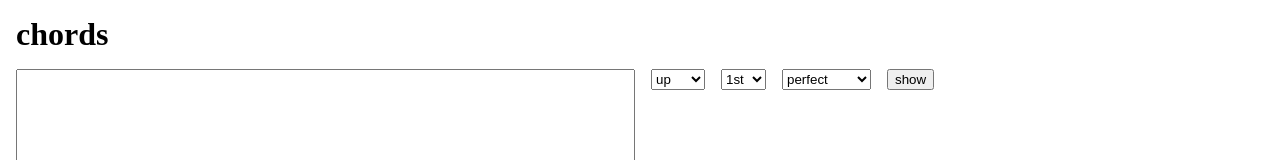
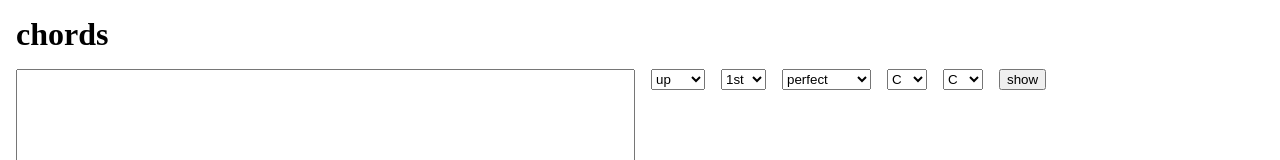
Before and after one commit to constracti/chords, a plain HTML site: page index.html in a window 1280 px wide. Shown: the top 160 px of the page. Drawn offline with nearby package versions, Linux system fonts and the light colour scheme.

Commit message:
select transposition source and destination

```diff
--- a/chords.js
+++ b/chords.js
@@ -3,9 +3,11 @@ function chords(selector, options = {}) {
 	const transposer = {
 		props: [
 			'dir',
-			'interval',
+			'diatonic',
 			'primary',
 			'secondary',
+			'src',
+			'dst',
 			'hide',
 			'text',
 			'larger',
@@ -15,7 +17,7 @@ function chords(selector, options = {}) {
 			['up', 'up'],
 			['down', 'down'],
 		],
-		intervals: [
+		diatonics: [
 			[0, '1st'],
 			[1, '2nd'],
 			[2, '3rd'],
@@ -45,13 +47,41 @@ function chords(selector, options = {}) {
 		alter2int: s => transposer._alters.indexOf(s !== undefined ? s : '') - 2,
 		_values: [0, 2, 4, 5, 7, 9, 11],
 		step2val: i => i in transposer._values ? transposer._values[i] : '*',
-		transpose: (note, transpose) => {
+		interval: (dir, diatonic, primary, secondary) => {
+			const interval = {};
+			interval.diatonic = parseInt(diatonic);
+			interval.chromatic = transposer.step2val(interval.diatonic);
+			if (transposer.is_primary(interval.diatonic))
+				interval.chromatic += parseInt(primary);
+			else
+				interval.chromatic += parseInt(secondary);
+			if (dir !== 'up') {
+				interval.diatonic = -interval.diatonic;
+				interval.chromatic = -interval.chromatic;
+			}
+			return interval;
+		},
+		iinterval: interval => {
+			let dir, diatonic, chromatic;
+			if (interval.diatonic > 0 || interval.diatonic === 0 && interval.chromatic >= 0) {
+				dir = 'up';
+				diatonic = interval.diatonic;
+				chromatic = interval.chromatic;
+			} else {
+				dir = 'down';
+				diatonic = -interval.diatonic;
+				chromatic = -interval.chromatic;
+			}
+			chromatic -= transposer.step2val(diatonic);
+			return [dir, diatonic, chromatic];
+		},
+		transpose: (note, interval) => {
 			let [step, alter] = note;
 			step = transposer.step2int(step);
 			alter = transposer.alter2int(alter);
 			alter += transposer.step2val(step);
-			step += transpose.diatonic;
-			alter += transpose.chromatic;
+			step += interval.diatonic;
+			alter += interval.chromatic;
 			while (step < 0) {
 				step += 7;
 				alter += 12;
@@ -65,6 +95,29 @@ function chords(selector, options = {}) {
 			alter = transposer.alter2str(alter);
 			note = [step, alter];
 			return note;
+		},
+		itranspose: (note_old, note_new) => {
+			let [step_old, alter_old] = note_old;
+			let [step_new, alter_new] = note_new;
+			step_old = transposer.step2int(step_old);
+			alter_old = transposer.alter2int(alter_old);
+			alter_old += transposer.step2val(step_old);
+			step_new = transposer.step2int(step_new);
+			alter_new = transposer.alter2int(alter_new);
+			alter_new += transposer.step2val(step_new);
+			const interval = {
+				diatonic: step_new - step_old,
+				chromatic: alter_new - alter_old,
+			};
+			if (interval.diatonic > 3) {
+				interval.diatonic -= 7;
+				interval.chromatic -= 12;
+			}
+			if (interval.diatonic < -3) {
+				interval.diatonic += 7;
+				interval.chromatic += 12;
+			}
+			return interval;
 		},
 	};
 	// translator
@@ -110,6 +163,7 @@ function chords(selector, options = {}) {
 					data: null,
 					input: null,
 					url: null,
+					tonality: 'C',
 				};
 				if ('lang' in options)
 					obj.lang = options.lang;
@@ -125,6 +179,10 @@ function chords(selector, options = {}) {
 					obj.url = options.url;
 				else if (obj.form.data('chords-url') !== undefined)
 					obj.url = obj.form.data('chords-url');
+				if ('tonality' in options)
+					obj.tonality = options.tonality;
+				else if (obj.form.data('chords-tonality') !== undefined)
+					obj.tonality = obj.form.data('chords-tonality');
 				transposer.props.forEach(prop => {
 					obj[prop] = obj.form.find('.chords-' + prop);
 				});
@@ -136,12 +194,12 @@ function chords(selector, options = {}) {
 					const html = '<option value="' + value + '">' + text + '</option>';
 					obj.dir.append(html);
 				});
-				obj.interval.empty();
-				transposer.intervals.forEach(x => {
+				obj.diatonic.empty();
+				transposer.diatonics.forEach(x => {
 					const value = x[0];
 					const text = translator.translate(x[1], obj.lang);
 					const html = '<option value="' + value + '">' + text + '</option>';
-					obj.interval.append(html);
+					obj.diatonic.append(html);
 				});
 				obj.primary.empty();
 				transposer.primary.forEach(x => {
@@ -157,6 +215,22 @@ function chords(selector, options = {}) {
 					const html = '<option value="' + value + '">' + text + '</option>';
 					obj.secondary.append(html);
 				});
+				obj.src.empty();
+				transposer._steps.forEach(step => {
+					transposer._alters.slice(1, -1).forEach(alter => {
+						const value = step + alter;
+						const html = '<option value="' + value + '">' + value + '</option>';
+						obj.src.append(html);
+					});
+				});
+				obj.dst.empty();
+				transposer._steps.forEach(step => {
+					transposer._alters.slice(1, -1).forEach(alter => {
+						const value = step + alter;
+						const html = '<option value="' + value + '">' + value + '</option>';
+						obj.dst.append(html);
+					});
+				});
 				// initialize
 				obj.hide.hide();
 				obj.text.css('display', 'block')
@@ -164,20 +238,77 @@ function chords(selector, options = {}) {
 					.css('white-space', 'pre');
 				obj.larger.hide();
 				obj.smaller.hide();
-				obj.interval.on('change', function() {
-					const interval = parseInt(obj.interval.val());
-					if (transposer.is_primary(interval)) {
+				obj.diatonic.on('change', function() {
+					const diatonic = parseInt(obj.diatonic.val());
+					if (transposer.is_primary(diatonic)) {
 						obj.primary.show();
 						obj.secondary.hide();
 					} else {
 						obj.primary.hide();
 						obj.secondary.show();
 					}
-					obj.primary.val('0');
-					obj.secondary.val('0');
+					obj.primary.val(0);
+					obj.secondary.val(0);
+				});
+				obj.src.val(obj.tonality);
+				obj.src.on('change', function() {
+					obj.tonality = obj.src.val();
+					obj.dst.find('option').each(function() {
+						const value = $(this).val();
+						const miter = [...obj.tonality.matchAll(transposer._re)];
+						if (miter.length === 0)
+							return;
+						const m = miter[0];
+						const niter = [...value.matchAll(transposer._re)];
+						if (niter.length === 0)
+							return;
+						const n = niter[0];
+						const interval = transposer.itranspose([m[1], m[2]], [n[1], n[2]]);
+						const [dir, diatonic, chromatic] = transposer.iinterval(interval);
+						let disabled;
+						if (transposer.is_primary(diatonic))
+							disabled = chromatic < -1 || chromatic > 1;
+						else
+							disabled = chromatic < -2 || chromatic > 1;
+						$(this).prop('disabled', disabled);
+					});
 				}).change();
+				$().add(obj.dir).add(obj.diatonic).add(obj.primary).add(obj.secondary).add(obj.src).on('change', function() {
+					if (obj.tonality === null)
+						return;
+					const miter = [...obj.tonality.matchAll(transposer._re)];
+					if (miter.length === 0)
+						return;
+					const m = miter[0];
+					const interval = transposer.interval(obj.dir.val(), obj.diatonic.val(), obj.primary.val(), obj.secondary.val());
+					const note_old = m[0];
+					const note_new = transposer.transpose([m[1], m[2]], interval).join('');
+					obj.dst.val(note_new);
+				});
+				obj.diatonic.change();
+				$(obj.dst).on('change', function() {
+					const miter = [...obj.tonality.matchAll(transposer._re)];
+					if (miter.length === 0)
+						return;
+					const m = miter[0];
+					const niter = [...obj.dst.val().matchAll(transposer._re)];
+					if (niter.length === 0)
+						return;
+					const n = niter[0];
+					const interval = transposer.itranspose([m[1], m[2]], [n[1], n[2]]);
+					const [dir, diatonic, chromatic] = transposer.iinterval(interval);
+					obj.dir.val(dir);
+					obj.diatonic.val(diatonic);
+					if (transposer.is_primary(diatonic)) {
+						obj.primary.val(chromatic).show();
+						obj.secondary.val(0).hide();
+					} else {
+						obj.primary.val(0).hide();
+						obj.secondary.val(chromatic).show();
+					}
+				});
 				// handlers
-				const main = (data, transpose) => {
+				const main = (data, interval) => {
 					data = $('<div>' + data + '</div>').text();
 					const lines_old = data.split(/\n|\r\n|\r|\n\r/);
 					const lines_new = [];
@@ -190,7 +321,7 @@ function chords(selector, options = {}) {
 							const miter = line.matchAll(transposer._re);
 							for (const m of miter) {
 								const note_old = m[0];
-								const note_new = transposer.transpose([m[1], m[2]], transpose).join('');
+								const note_new = transposer.transpose([m[1], m[2]], interval).join('');
 								let prev = line.slice(0, m.index + offset);
 								let next = line.slice(m.index + offset + note_old.length);
 								if (offset < 0 && prev.slice(-1) !== '/') {
@@ -217,24 +348,14 @@ function chords(selector, options = {}) {
 					obj.smaller.show();
 				};
 				obj.form.on('submit', function() {
-					const transpose = {};
-					transpose.diatonic = parseInt(obj.interval.val());
-					transpose.chromatic = transposer.step2val(transpose.diatonic);
-					if (transposer.is_primary(transpose.diatonic))
-						transpose.chromatic += parseInt(obj.primary.val());
-					else
-						transpose.chromatic += parseInt(obj.secondary.val());
-					if (obj.dir.val() !== 'up') {
-						transpose.diatonic = -transpose.diatonic;
-						transpose.chromatic = -transpose.chromatic;
-					}
+					const interval = transposer.interval(obj.dir.val(), obj.diatonic.val(), obj.primary.val(), obj.secondary.val());
 					if (obj.data !== null) {
-						main(obj.data, transpose);
+						main(obj.data, interval);
 					} else if (obj.input !== null) {
-						main(obj.input.val(), transpose);
+						main(obj.input.val(), interval);
 					} else if (obj.url !== null) {
 						$.get(obj.url).done(function(data) {
-							main(data, transpose);
+							main(data, interval);
 						}).fail(function(jqXHR) {
 							alert(jqXHR.statusText + ' ' + jqXHR.status);
 						});
--- a/index.html
+++ b/index.html
@@ -14,9 +14,11 @@
 			<div class="flex-col s6" style="overflow-y: hidden;">
 				<div class="flex-row flex-wrap">
 					<select class="chords-dir leaf"></select>
-					<select class="chords-interval leaf"></select>
+					<select class="chords-diatonic leaf"></select>
 					<select class="chords-primary leaf"></select>
 					<select class="chords-secondary leaf"></select>
+					<select class="chords-src leaf"></select>
+					<select class="chords-dst leaf"></select>
 					<button type="submit" class="chords-show leaf">show</button>
 					<button type="button" class="chords-hide leaf">hide</button>
 					<button type="button" class="chords-larger leaf">&plus;</button>
```
Also changed, not shown: 1 other file.
